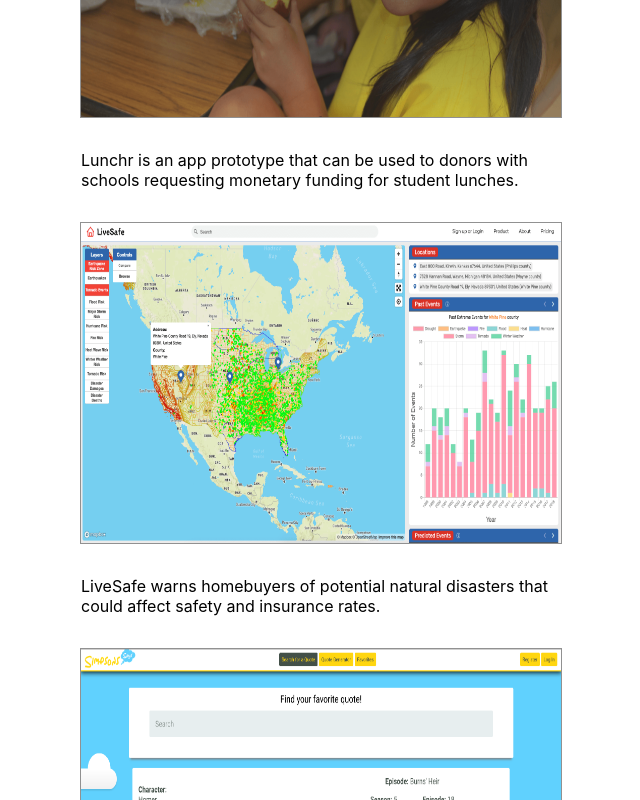
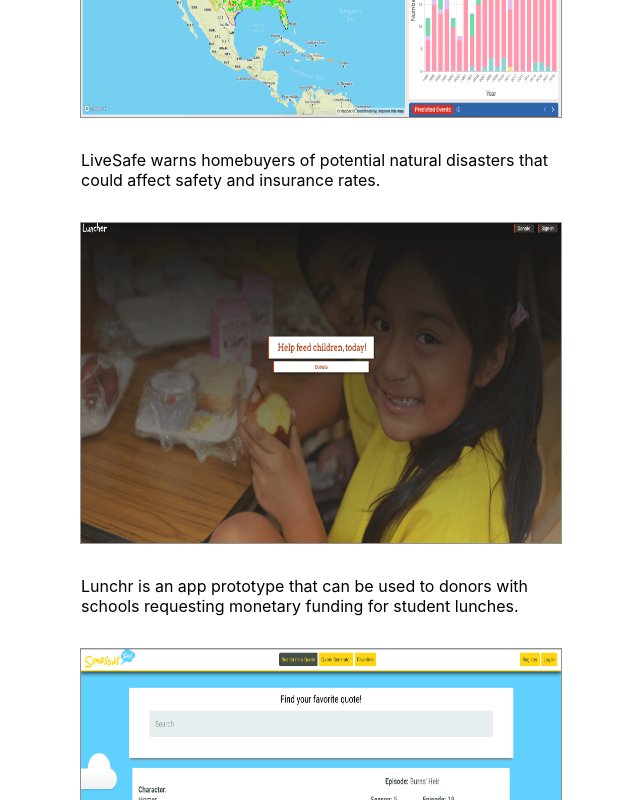
Before and after one commit to KimDuclos/kimduclos.github.io, a React (Create React App) app: page /#/ in a window 1280 px wide. Shown: the part 839-1639 px from the top of the page, without its empty margins (319-959 px from the left). Built offline with nearby package versions, Linux system fonts and the light colour scheme.

Commit message:
moved liveSafe up in projects list

```diff
--- a/src/projects/projects.jsx
+++ b/src/projects/projects.jsx
@@ -14,17 +14,17 @@
             link="https://flextogether.netlify.com/"
         />
         <ProjectBox
-            image="/images/lunchr.png"
-            alt="Lunchr Image"
-            caption="Lunchr is an app prototype that can be used to donors with schools requesting monetary funding for student lunches."
-            link="https://luncher-team.github.io/luncher-app-frank-UI/"
-        />
-        <ProjectBox
             image="/images/live-safe.png"
             alt="Live SafeImage"
             caption="LiveSafe warns homebuyers of potential natural disasters that could affect safety and insurance rates."
 
             link="https://livesafe.netlify.app/"
+        />
+        <ProjectBox
+            image="/images/lunchr.png"
+            alt="Lunchr Image"
+            caption="Lunchr is an app prototype that can be used to donors with schools requesting monetary funding for student lunches."
+            link="https://luncher-team.github.io/luncher-app-frank-UI/"
         />
         <ProjectBox
             image="/images/simpson-says.png"
```
